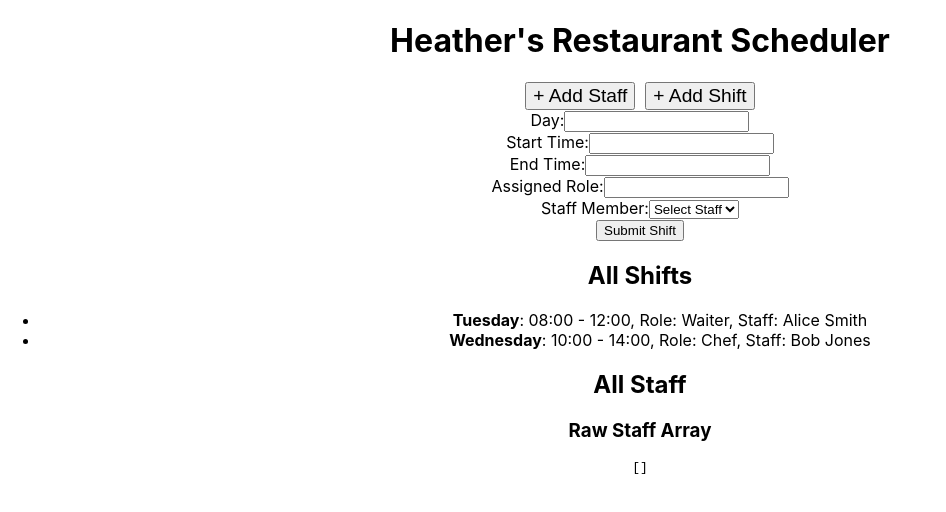
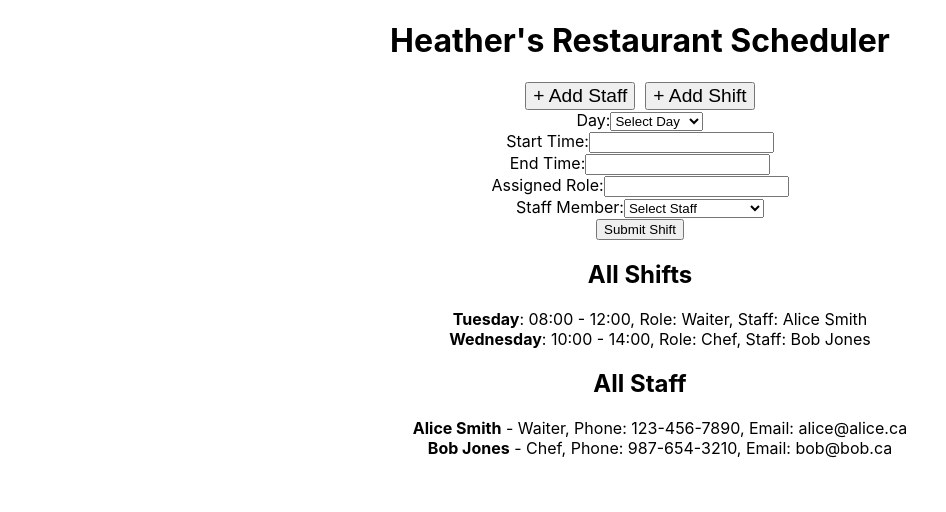
Before and after one commit to heathercaz/RestaurantStaffScheduler, a React (Create React App) app in the folder restaurant-scheduler/: page / in a window 1280 px wide. Both pictures are taken after a click on the button "+ Add Shift". Shown: the top 512 px of the page, without its empty margins (0-946 px from the left). Built offline with nearby package versions, Linux system fonts and the light colour scheme.

Commit message:
fixed staff display bug

```diff
--- a/restaurant-scheduler/src/App.js
+++ b/restaurant-scheduler/src/App.js
@@ -19,7 +19,18 @@ function App() {
   const [selectedStaff, setSelectedStaff] = useState('');
 
   // Example staff list for dropdown (replace with backend data if needed)
-  const [staffList, setStaffList] = useState([]);
+  const [staffList, setStaffList] = useState([
+    { name: 'Alice Smith',
+      role: 'Waiter',
+      phone_num: '123-456-7890',
+      email: "alice@alice.ca"
+    },
+    { name: 'Bob Jones',
+      role: 'Chef',
+      phone_num: '987-654-3210',
+      email: "bob@bob.ca"
+    }
+  ]);
 
   // Example shift list for display (replace with backend data if needed)
   const [shiftList, setShiftList] = useState([
@@ -58,9 +69,7 @@ function App() {
 
     console.log("Staff members from response:", response.data.staffMembers);
     // Fill staffList with staff members from response.data if available
-    if (response.data.staffMembers) {
-      setStaffList(response.data.staffMembers);
-    }
+    setStaffList(response.data.staffMembers);
 
     console.log("Updated staff list:", staffList);
   };
@@ -78,6 +87,7 @@ function App() {
     setAssignedRole('');
     setSelectedStaff('');
     setShowShiftForm(false);
+    setShiftList(response.data.shiftList); // Assuming response contains the updated shift list
   };
 
   return (
@@ -141,11 +151,19 @@ function App() {
         <form onSubmit={handleShiftSubmit}>
           <label>
             Day:
-            <input
-              type="text"
+            <select
               value={day}
               onChange={e => setDay(e.target.value)}
-            />
+            >
+              <option value="">Select Day</option>
+              <option value="Monday">Monday</option>
+              <option value="Tuesday">Tuesday</option>
+              <option value="Wednesday">Wednesday</option>
+              <option value="Thursday">Thursday</option>
+              <option value="Friday">Friday</option>
+              <option value="Saturday">Saturday</option>
+              <option value="Sunday">Sunday</option>
+            </select>
           </label>
           <br/>
           <label>
@@ -199,7 +217,7 @@ function App() {
 
       {/* Section: List all shifts and assigned staff */}
       <h2>All Shifts</h2>
-      <ul>
+      <ul style={{listStyleType: 'none'}}>
         {shiftList.map((shift, idx) => (
           <li key={idx}>
             <strong>{shift.day}</strong>: {shift.start_time} - {shift.end_time}, Role: {shift.assigned_role}, Staff: {shift.staff}
@@ -209,15 +227,13 @@ function App() {
 
       {/* Section: List all staff */}
       <h2>All Staff</h2>
-      <ul>
+      <ul style={{listStyleType: 'none'}}>
         {staffList.map((staff, idx) => (
           <li key={idx}>
-            {staff.name} - {staff.role}, Phone: {staff.phone_num}, Email: {staff.email}
+            <strong>{staff.name}</strong> - {staff.role}, Phone: {staff.phone_num}, Email: {staff.email}
           </li>
           ))}
       </ul>
-      <h3>Raw Staff Array</h3>
-      <pre>{JSON.stringify(staffList)}</pre>
     </div>
   );
 }
```
Also changed, not shown: 1 other file (tests, documents, lock files or other folders).
